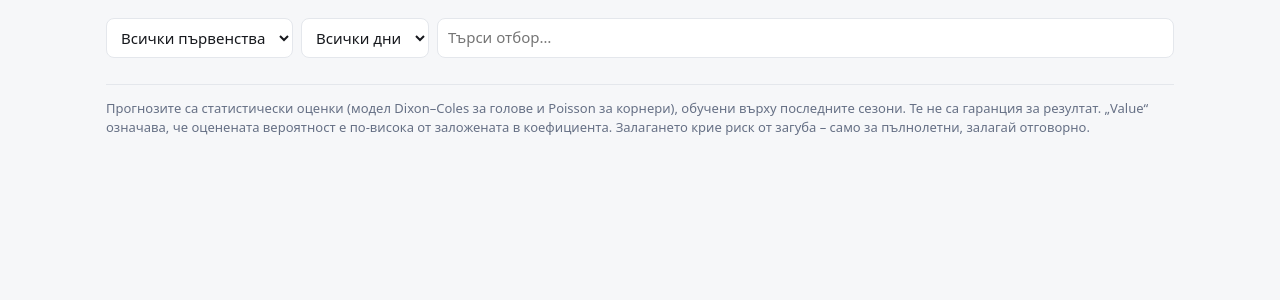
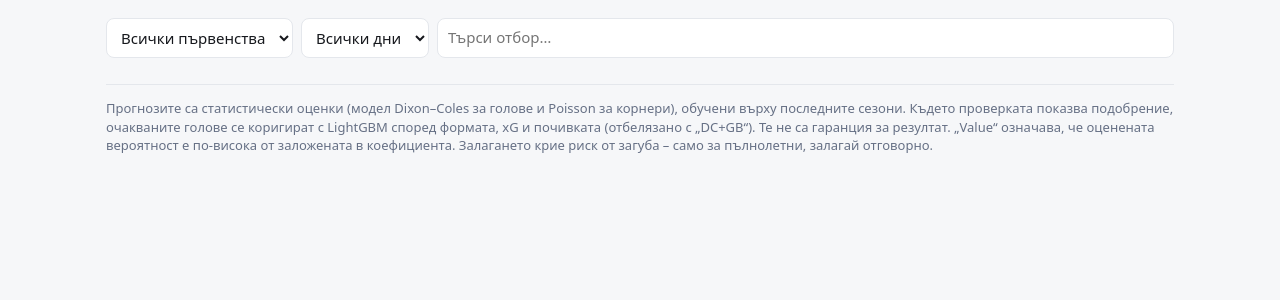
Before and after one commit to mnikolov9/football-prediction, a Python web app: template templates/index.html in a window 1280 px wide. Shown: the part 94-394 px from the top of the page. Run offline with Jinja, Linux system fonts and the light colour scheme; the template is opened without the code that fills it: most values are stand-ins (such as "Sample title", 1, 10 or a date in 2020).

Commit message:
Add files via upload

```diff
--- a/templates/index.html
+++ b/templates/index.html
@@ -90,7 +90,8 @@ h2{font-size:17px;margin:22px 0 6px}
   <section id="rat" hidden></section>
 
   <p class="note">Прогнозите са статистически оценки (модел Dixon–Coles за голове и Poisson за корнери), обучени върху
-  последните сезони. Те не са гаранция за резултат. „Value“ означава, че оценената вероятност е по-висока от
+  последните сезони. Където проверката показва подобрение, очакваните голове се коригират с LightGBM според формата,
+  xG и почивката (отбелязано с „DC+GB“). Те не са гаранция за резултат. „Value“ означава, че оценената вероятност е по-висока от
   заложената в коефициента. Залагането крие риск от загуба – само за пълнолетни, залагай отговорно.</p>
 </main>
 
@@ -123,9 +124,12 @@ function card(m) {
       <div>Корн. над 10.5<b>${pct(m["c_over_10.5"])}</b></div>` : "";
   const vb = (m.value_bets || []).map(v =>
       `<span class="tag">Value: ${esc(v.market)} ${esc(v.selection)} @ ${num(v.odds)} (+${Math.round(v.edge * 100)}%)</span>`).join("");
+  const xgLabel = m.boosted
+    ? `<span title="Dixon–Coles, коригиран с LightGBM (форма, xG, почивка). Само Dixon–Coles: ${num(m.xg_home_dc, 1)} – ${num(m.xg_away_dc, 1)}">xG · DC+GB</span>`
+    : "xG";
   return `<div class="card">
     <div class="meta"><span>${esc(m.country)} · ${esc(m.league)}</span><span>${esc(m.time)}</span></div>
-    <div class="teams"><span>${esc(m.home_name || m.home)}</span><span class="xg">${num(m.xg_home, 1)} – ${num(m.xg_away, 1)}<br>xG</span><span class="a">${esc(m.away_name || m.away)}</span></div>
+    <div class="teams"><span>${esc(m.home_name || m.home)}</span><span class="xg">${num(m.xg_home, 1)} – ${num(m.xg_away, 1)}<br>${xgLabel}</span><span class="a">${esc(m.away_name || m.away)}</span></div>
     <div class="bar">
       <div class="bh" style="flex:${m.p_home}">1 ${pct(m.p_home)}</div>
       <div class="bd" style="flex:${m.p_draw}">X ${pct(m.p_draw)}</div>
@@ -198,7 +202,7 @@ function renderPerf() {
   const rows = Object.entries(b).filter(([k]) => !k.startsWith("_"));
   h += "<h2>Бектест (мачове, които моделът не е виждал)</h2>";
   if (rows.length) {
-    h += `<p style="color:var(--muted)">По-нисък log loss е по-добре. „Пазар“ е вероятността от коефициентите без маржа – еталон, който е много трудно да се бие. Value ROI тук е с настроените правила върху целия период, затова е по-оптимистичен – честната оценка е в „Настройка на модела“ по-долу.</p>
+    h += `<p style="color:var(--muted)">По-нисък log loss е по-добре. „Пазар“ е вероятността от коефициентите без маржа – еталон, който е много трудно да се бие. Value ROI тук е с настроените правила върху целия период, затова е по-оптимистичен – честната оценка е в „Настройка на модела“ по-долу. Тази таблица е за чистия Dixon–Coles; проверката на LightGBM слоя е в колоната „LightGBM“ по-долу.</p>
     <div class="tbl"><table><tr><th>Първенство</th><th class="n">Мачове</th><th class="n">Точност 1X2</th><th class="n">Над/под 2.5</th><th class="n">ГГ</th><th class="n">Корнери 9.5</th><th class="n">Log loss модел</th><th class="n">Log loss пазар</th><th class="n">Value ROI</th></tr>
     ${rows.map(([c, r]) => `<tr><td>${esc(c)}</td><td class="n">${r.n}</td><td class="n">${pct(r.acc_1x2)}</td><td class="n">${pct(r.acc_ou25)}</td>
       <td class="n">${pct(r.acc_btts)}</td><td class="n">${pct(r.acc_corners95)}</td><td class="n">${num(r.model_logloss, 3)}</td>
@@ -211,11 +215,14 @@ function renderPerf() {
     const vs = v => !v ? "–" : v.enabled
       ? `<span class="pos">вкл.</span> · ${v.valid_roi >= 0 ? "+" : ""}${num(v.valid_roi * 100, 1)}% (${v.valid_bets})`
       : `<span class="neg">изкл.</span>${v.valid_roi != null ? " · " + (v.valid_roi >= 0 ? "+" : "") + num(v.valid_roi * 100, 1) + "% (" + v.valid_bets + ")" : ""}`;
+    const bs = v => !v ? "–" : (v.enabled ? '<span class="pos">вкл.</span>' : '<span class="neg">изкл.</span>') +
+      (v.logloss_dc != null ? ` · ${num(v.logloss_dc, 3)} → ${num(v.logloss_boost, 3)} (${v.n_valid})` : (v.reason ? " · " + esc(v.reason) : ""));
     h += `<h2>Настройка на модела</h2>
-    <p style="color:var(--muted)">Параметрите се избират автоматично всяка седмица. Value правилата се избират по първата половина от бектеста и се проверяват върху втората, която моделът не е ползвал за избора. Пазар остава включен само ако печели и в двете. В колоните е ROI от проверката.</p>
-    <div class="tbl"><table><tr><th>Първенство</th><th class="n">Log loss преди</th><th class="n">Log loss сега</th><th class="n">Log loss пазар</th><th class="n">Value 1X2</th><th class="n">Value голове 2.5</th></tr>
+    <p style="color:var(--muted)">Параметрите се избират автоматично всяка седмица. Value правилата се избират по първата половина от бектеста и се проверяват върху втората, която моделът не е ползвал за избора. Пазар остава включен само ако печели и в двете. В колоните е ROI от проверката.
+    LightGBM коригира очакваните голове по форма, xG и почивка. Включва се само ако на мачовете за проверка (които не е виждал) log loss 1X2 пада спрямо чистия Dixon–Coles; в колоната е log loss преди → след и броят мачове за проверка.</p>
+    <div class="tbl"><table><tr><th>Първенство</th><th class="n">Log loss преди</th><th class="n">Log loss сега</th><th class="n">Log loss пазар</th><th class="n">Value 1X2</th><th class="n">Value голове 2.5</th><th class="n">LightGBM</th></tr>
     ${T.map(([c, r]) => `<tr><td>${esc(c)}</td><td class="n">${num(r.logloss_default, 3)}</td><td class="n"><b>${num(r.logloss, 3)}</b></td>
-      <td class="n">${num(r.logloss_market, 3)}</td><td class="n">${vs(r.value?.["1X2"])}</td><td class="n">${vs(r.value?.OU)}</td></tr>`).join("")}
+      <td class="n">${num(r.logloss_market, 3)}</td><td class="n">${vs(r.value?.["1X2"])}</td><td class="n">${vs(r.value?.OU)}</td><td class="n">${bs(r.boost)}</td></tr>`).join("")}
     </table></div>`;
   }
   perf.innerHTML = h;
```
